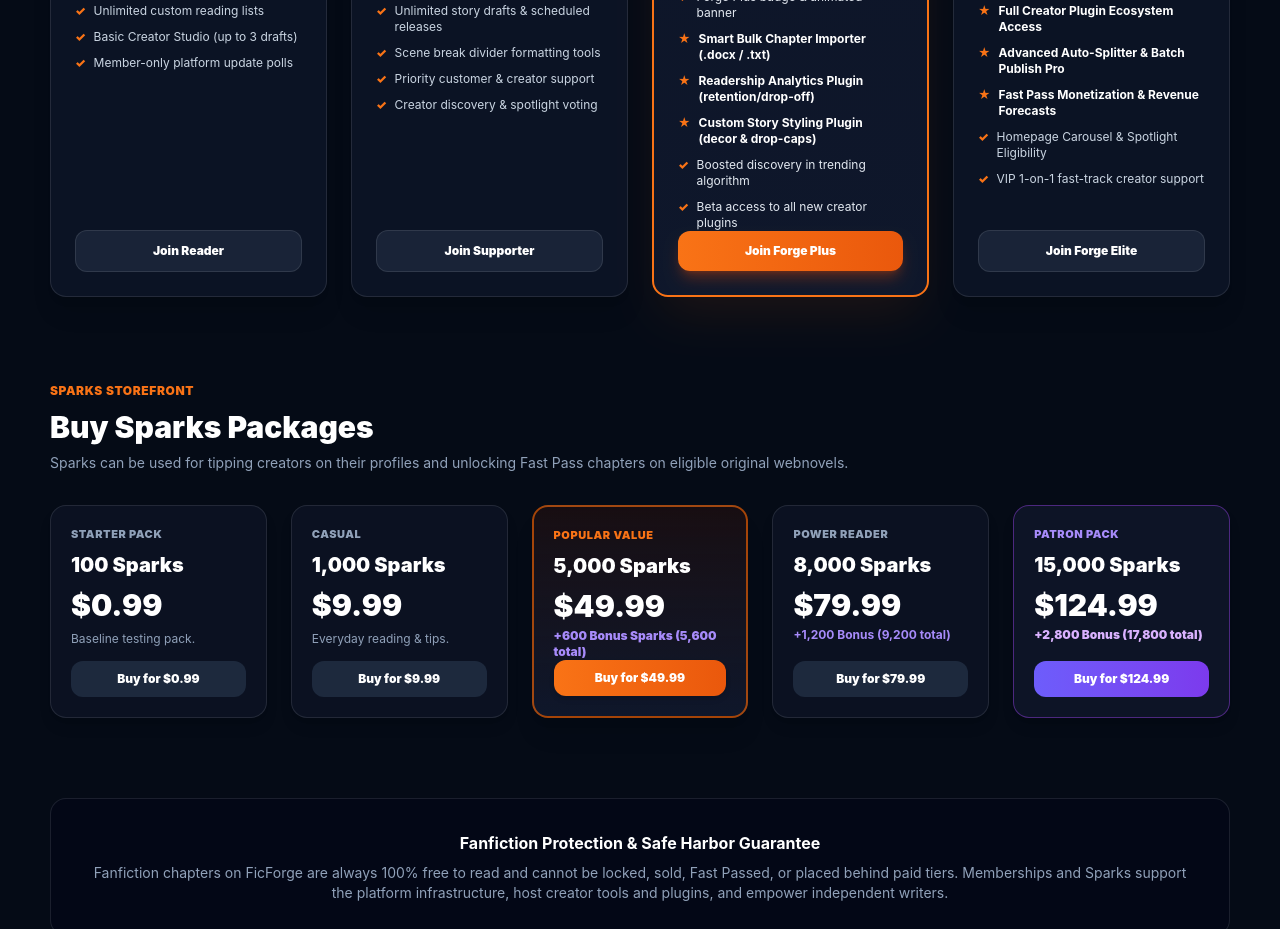
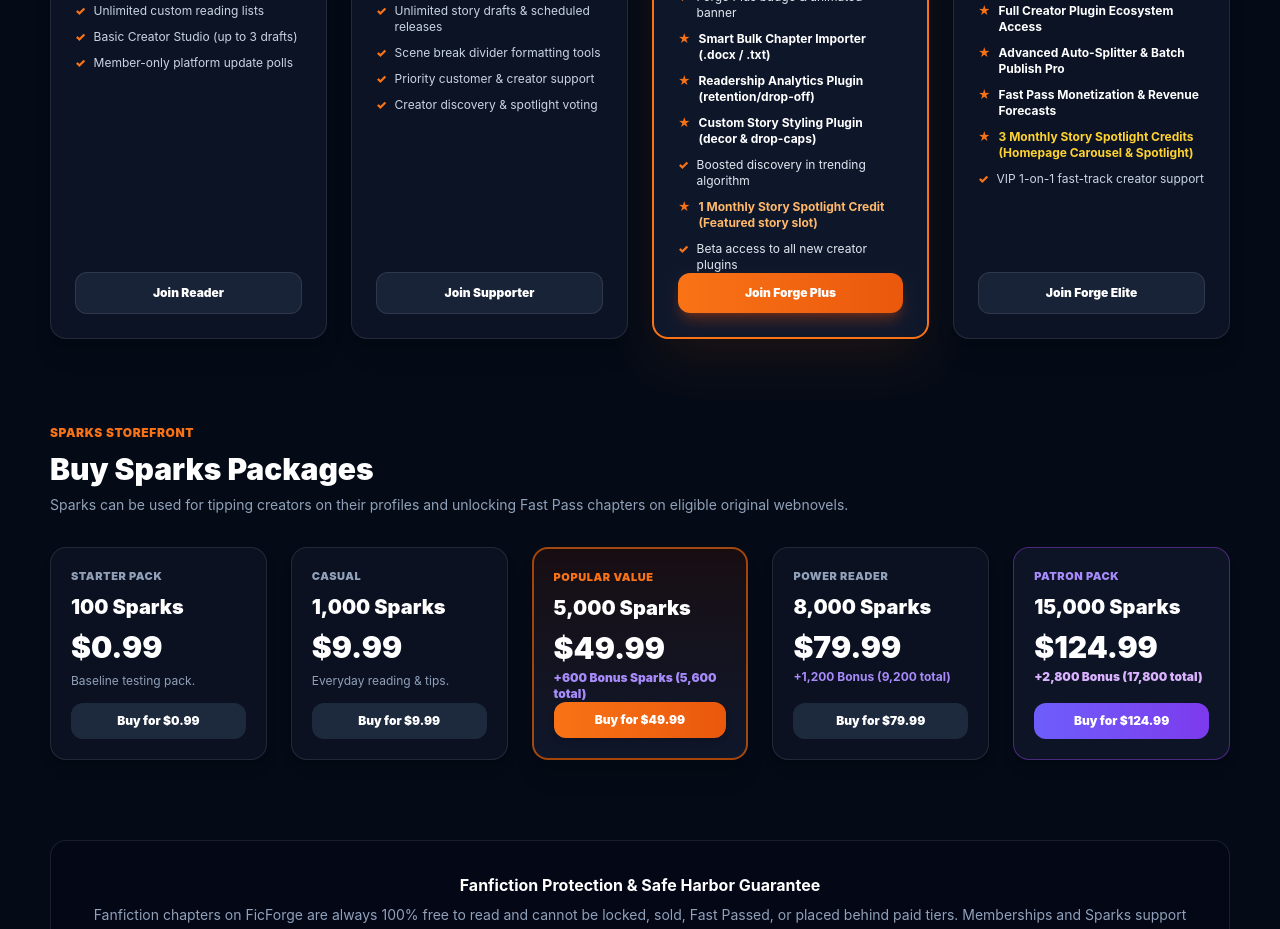
Before and after one commit to raheel2k29/FicForge, a Next.js app: page /premium in a window 1280 px wide. Shown: the part 1260-2189 px from the top of the page. Built offline with nearby package versions, Linux system fonts and the light colour scheme.

Commit message:
feat(premium): explicitly list 1 and 3 monthly Spotlight credits in Forge Plus and Elite tiers

```diff
--- a/src/app/premium/page.tsx
+++ b/src/app/premium/page.tsx
@@ -238,6 +238,10 @@ export default function PremiumPage() {
                   <span>Boosted discovery in trending algorithm</span>
                 </li>
                 <li className="flex items-start gap-2">
+                  <span className="text-[#F97316] font-black">★</span>
+                  <span className="font-bold text-orange-300">1 Monthly Story Spotlight Credit (Featured story slot)</span>
+                </li>
+                <li className="flex items-start gap-2">
                   <span className="text-[#F97316] font-black">✓</span>
                   <span>Beta access to all new creator plugins</span>
                 </li>
@@ -294,8 +298,8 @@ export default function PremiumPage() {
                   <span className="font-bold text-white">Fast Pass Monetization & Revenue Forecasts</span>
                 </li>
                 <li className="flex items-start gap-2">
-                  <span className="text-[#F97316] font-black">✓</span>
-                  <span>Homepage Carousel & Spotlight Eligibility</span>
+                  <span className="text-[#F97316] font-black">★</span>
+                  <span className="font-bold text-amber-300">3 Monthly Story Spotlight Credits (Homepage Carousel & Spotlight)</span>
                 </li>
                 <li className="flex items-start gap-2">
                   <span className="text-[#F97316] font-black">✓</span>
```
